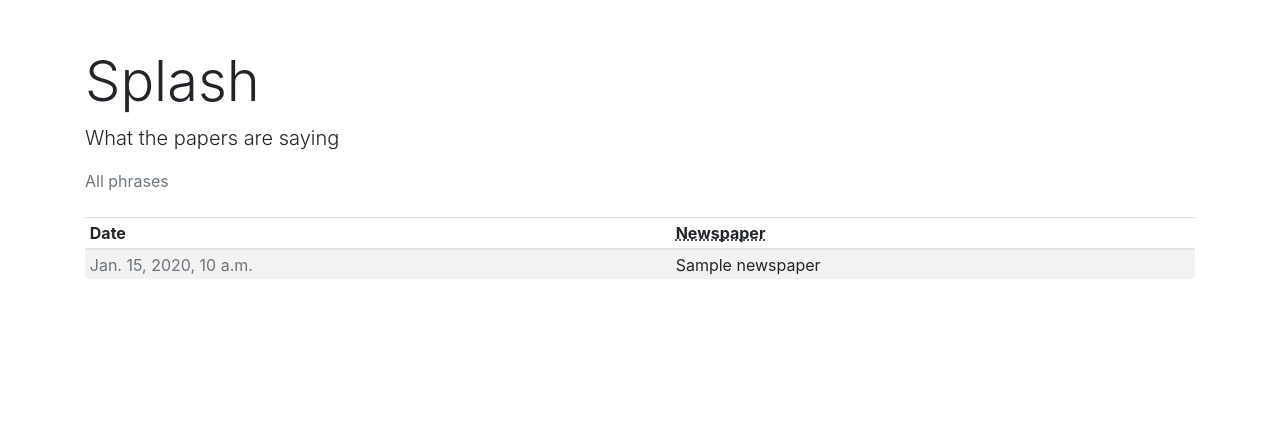
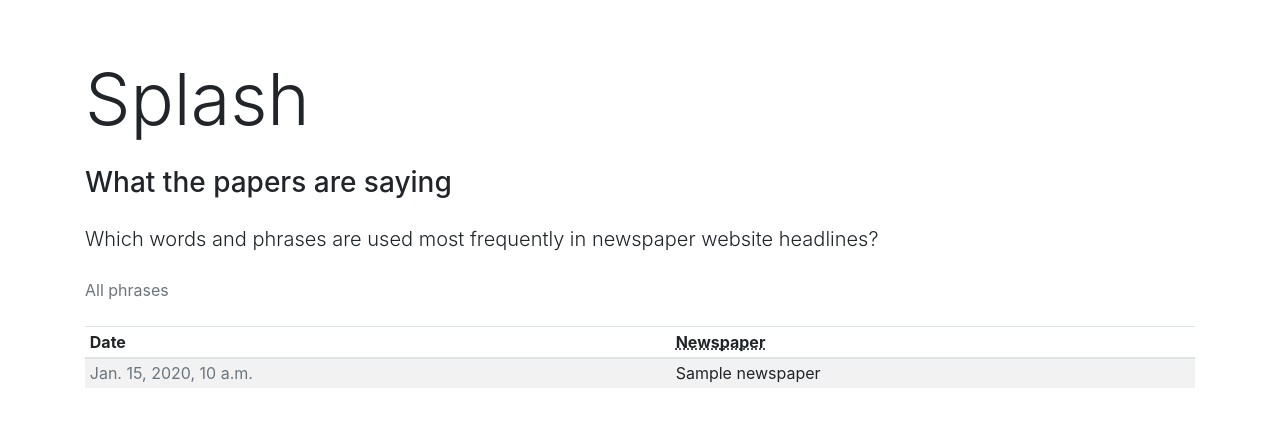
Before and after one commit to magnusvaughan/splash, a Django app: page / in a window 1280 px wide. Shown: the top 427 px of the page. Run offline with Django 3.2, Linux system fonts and the light colour scheme; tables that the repository leaves empty hold one stand-in row (values such as "Sample post"); some libraries are stand-ins or nearby versions.

Commit message:
Smartened up spacing

```diff
--- a/templates/base.html
+++ b/templates/base.html
@@ -10,9 +10,11 @@
         <div class="container">
 
             <div class="px-0 py-3 pt-md-5 pb-md-4 mx-auto text-left">
-                <a href="{% url 'home' %}"><h1 class="display-4">Splash</h1></a>
-                <p class="lead">What the papers are saying</p>
-                <a href="{% url 'phrase' %}">All phrases</a>
+                <a href="{% url 'home' %}"><h1 class="display-3 py-2">Splash</h1></a>
+                <h3 class="py-2">What the papers are saying</h3>
+                <p class="lead py-2">Which words and phrases are used most frequently in newspaper website headlines?</p>
+
+                <a class="py-2" href="{% url 'phrase' %}">All phrases</a>
             </div>
 
             {% block content %}
```
